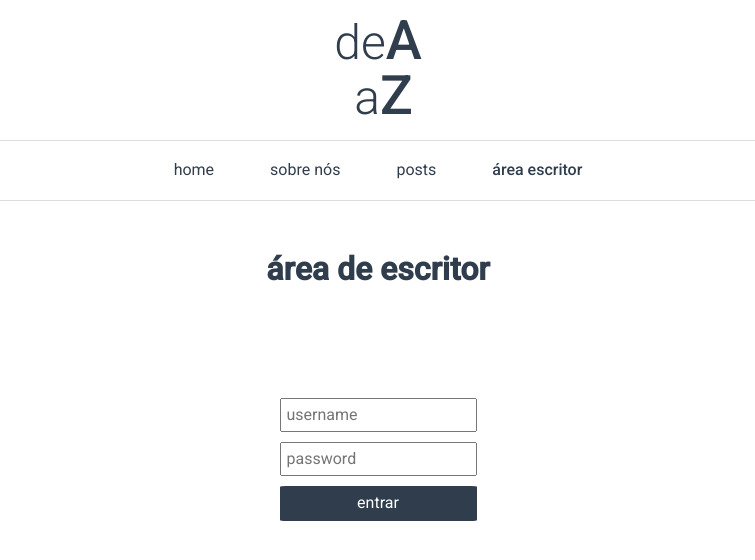
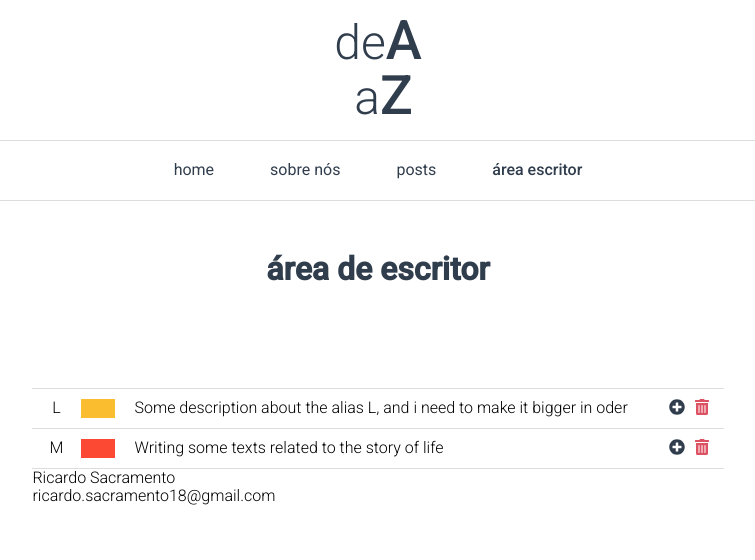
Before and after one commit to rsacramento18/deaaz-react, a React (Create React App) app: page /write in a window 1280 px wide. Shown: the top 560 px of the page, without its empty margins (262-1017 px from the left). Built offline with nearby package versions, Linux system fonts and the light colour scheme.

Commit message:
Changes to writer page

```diff
--- a/package.json
+++ b/package.json
@@ -3,17 +3,22 @@
   "version": "0.1.0",
   "private": true,
   "dependencies": {
+    "@fortawesome/fontawesome-svg-core": "^1.2.32",
+    "@fortawesome/free-solid-svg-icons": "^5.15.1",
+    "@fortawesome/react-fontawesome": "^0.1.13",
     "@testing-library/jest-dom": "^4.2.4",
     "@testing-library/react": "^9.5.0",
     "@testing-library/user-event": "^7.2.1",
     "@types/jest": "^24.9.1",
     "@types/node": "^12.12.67",
     "@types/react": "^16.9.51",
+    "@types/react-color": "^3.0.4",
     "@types/react-dom": "^16.9.8",
     "@types/react-router-dom": "^5.1.6",
     "node-sass": "^4.14.1",
     "normalize.css": "^8.0.1",
     "react": "^16.13.1",
+    "react-color": "^2.19.3",
     "react-dom": "^16.13.1",
     "react-hook-form": "^6.11.4",
     "react-router-dom": "^5.2.0",
--- a/src/main.scss
+++ b/src/main.scss
@@ -230,3 +230,78 @@ header {
     color: white;
 
 }
+
+.writer .settings .alias {
+    border-bottom: 1px solid #ddd;
+}
+
+.writer .settings .alias:first-of-type {
+    border-top: 1px solid #ddd;
+}
+
+.writer .settings .alias .alias-settings {
+    display: flex;
+    justify-content: left;
+    align-items: center;
+    padding: 10px 0;
+    margin: 0 10px;
+}
+
+
+.writer .settings .alias .alias-settings div:not(:last-child) {
+    margin-right: 20px;
+
+}
+
+.writer .settings .alias .alias-settings div {
+    color: black;
+}
+
+.writer .settings .alias .alias-settings div.alias-letter {
+    width: 5%;
+    text-align: center;
+    margin-right: 10px;
+}
+
+.writer .settings .alias .alias-settings .alias-color {
+    width: 6%;
+    height: 19px;
+    background-color: black;
+    cursor: pointer;
+}
+
+// .writer .colorPicker {
+//     position: absolute;
+//     z-index: 1000;
+// }
+
+.writer .settings .alias .alias-settings .alias-description {
+    width: 89%;
+    height: 19px;
+    overflow-y: hidden;
+}
+
+.writer .settings .alias .alias-settings .alias-options {
+    width: 10%;
+    text-align: right;
+}
+
+.writer .settings .alias .alias-settings .alias-options span {
+    margin: 0 5px;
+}
+
+
+.writer .settings .alias .alias-settings .alias-options span.moreBt {
+    color: #303d4d;
+    cursor: pointer;
+}
+
+.writer .settings .alias .alias-settings .alias-options span.deleteBt {
+    color: #dc5263;
+    cursor: pointer;
+}
+
+
+.writer .settings .alias .alias-posts {
+    display: none;
+}
--- a/src/pages/writer.tsx
+++ b/src/pages/writer.tsx
@@ -1,19 +1,29 @@
 import React, { useState } from 'react';
 import { useForm } from "react-hook-form";
+import { FontAwesomeIcon } from '@fortawesome/react-fontawesome';
+import { faPlusCircle, faTrashAlt } from '@fortawesome/free-solid-svg-icons';
+import { SketchPicker } from "react-color";
 
 const Writer = () => {
 
     const { register, handleSubmit } = useForm();
 
-    const [loggedIn, setLoggedIn ] = useState(false);
+    const [loggedIn, setLoggedIn ] = useState(true);
 
-    const user = {
+    const [colorPicker, setColorPicker] = useState("none");
+    const [posts, setPosts] = useState("none");
+
+    const plusLogo = <FontAwesomeIcon icon={faPlusCircle} />
+    const deleteLogo = <FontAwesomeIcon icon={faTrashAlt} />
+
+    const user: any = {
         name: 'Ricardo Sacramento',
         email: 'ricardo.sacramento18@gmail.com',
         alias: [
             {
                 letter: 'L',
-                description: 'Some description about the alias L',
+                color: '#fabd2f',
+                description: 'Some description about the alias L, and i need to make it bigger in oder to see the overflow effect.Some description about the alias L, and i need to make it bigger in oder to see the overflow effect.',
                 posts: [
                     {
                         title: 'Some Post Title',
@@ -37,6 +47,7 @@ const Writer = () => {
             },
             {
                 letter: 'M',
+                color: '#fb4934',
                 description: 'Writing some texts related to the story of life',
                 posts: [
                     {
@@ -67,59 +78,76 @@ const Writer = () => {
         setLoggedIn(true);
     }
 
+
+    const toggleShowColor = () => {
+        if (colorPicker === "none") {
+            setColorPicker("block");
+        }
+        else {
+            setColorPicker("none")
+        }
+    }
+
+    const showPosts = (index : number) => {
+        if (colorPicker === "none") {
+            setColorPicker("block");
+        }
+        else {
+            setColorPicker("none")
+        }
+    }
+
     if ( loggedIn ) {
         return (
             <div className="writer">
                 <div className="section-title">
                     <h1>área de escritor</h1>
                 </div>
+
+                {/* <div className="colorPicker" style={{display: colorPicker}}> */}
+                {/*     <SketchPicker /> */}
+                {/* </div> */}
                 <div className="settings">
-                    <div className="alias">
+                    { user.alias.map((alias: any, index: number) => {
+                        return (
+                            <div key={index} className="alias">
+                                <div className="alias-settings">
                                     <div className="alias-letter">
-                            <span>L</span>
+                                        <span>{alias.letter}</span>
+                                    </div>
+                                    <div className="alias-color" onClick={toggleShowColor} style={{backgroundColor: alias.color}}>
                                     </div>
                                     <div className="alias-description">
-                            <span>Some description for the alias</span>
+                                        <span>{alias.description}</span>
                                     </div>
-                        <div className="alias-posts">
-                            <input type="button" value="+"/>
-                        </div>
-                        <div className="alias-delete">
-                            <input type="button" value="delete"/>
+                                    <div className="alias-options">
+                                        <span className="moreBt" onClick={() => showPosts(index)}>{ plusLogo }</span>
+                                        <span className="deleteBt">{ deleteLogo }</span>
                                     </div>
                                 </div>
-                    <div className="alias-posts">
-                        <div className="alias-post-title">
-                            <span>Some post title</span>
-                        </div>
-                        <div className="alias-date">
-                            <span>18/05/2020</span>
-                        </div>
-                        <div className="alias-posts">
-                            <input type="button" value="+"/>
-                        </div>
-                        <div className="alias-delete">
-                            <input type="button" value="delete"/>
+                                <div key={index} className="alias-posts">
+                                    { alias.posts.map((post: any, index: number) => {
+                                        return (
+                                            <div key={index} className="alias-post">
+                                                <div className="alias-post-info">
+                                                    <p className="alias-post-info-title">{ post.title }</p>
+                                                    <p className="alias-post-info-subtitle">{ post.subtitle }</p>
+                                                    <p className="alias-post-info-date">{ post.date }</p>
                                                 </div>
                                             </div>
-                    <div className="user">
-                        <div>
-                            <label>Nome</label>
-                            <span>Ricardo Sacramento</span>
-                        </div>
-                        <div>
-                            <label>email</label>
-                            <span>ricardo.sacramento18@gmail.com</span>
+                                        )
+                                    })}
                                 </div>
                             </div>
-                    <div className="alias">
-                        <div>
-                            <label>Letra</label>
-                            <span>R</span>
+
+                        )
+                    })}
+                    <div className="user">
+                        <div className="user-name">
+                            <span>{ user.name }</span>
                         </div>
-                        <div>
-                            <label>Cor</label>
-                            <span>Yellow</span>
+                        <div className="user-email">
+                            <span>{ user.email }</span>
                         </div>
                     </div>
                 </div>
```
Also changed, not shown: 1 other file (tests, documents, lock files or other folders). Lines whose indentation alone changed are shown as unchanged.
